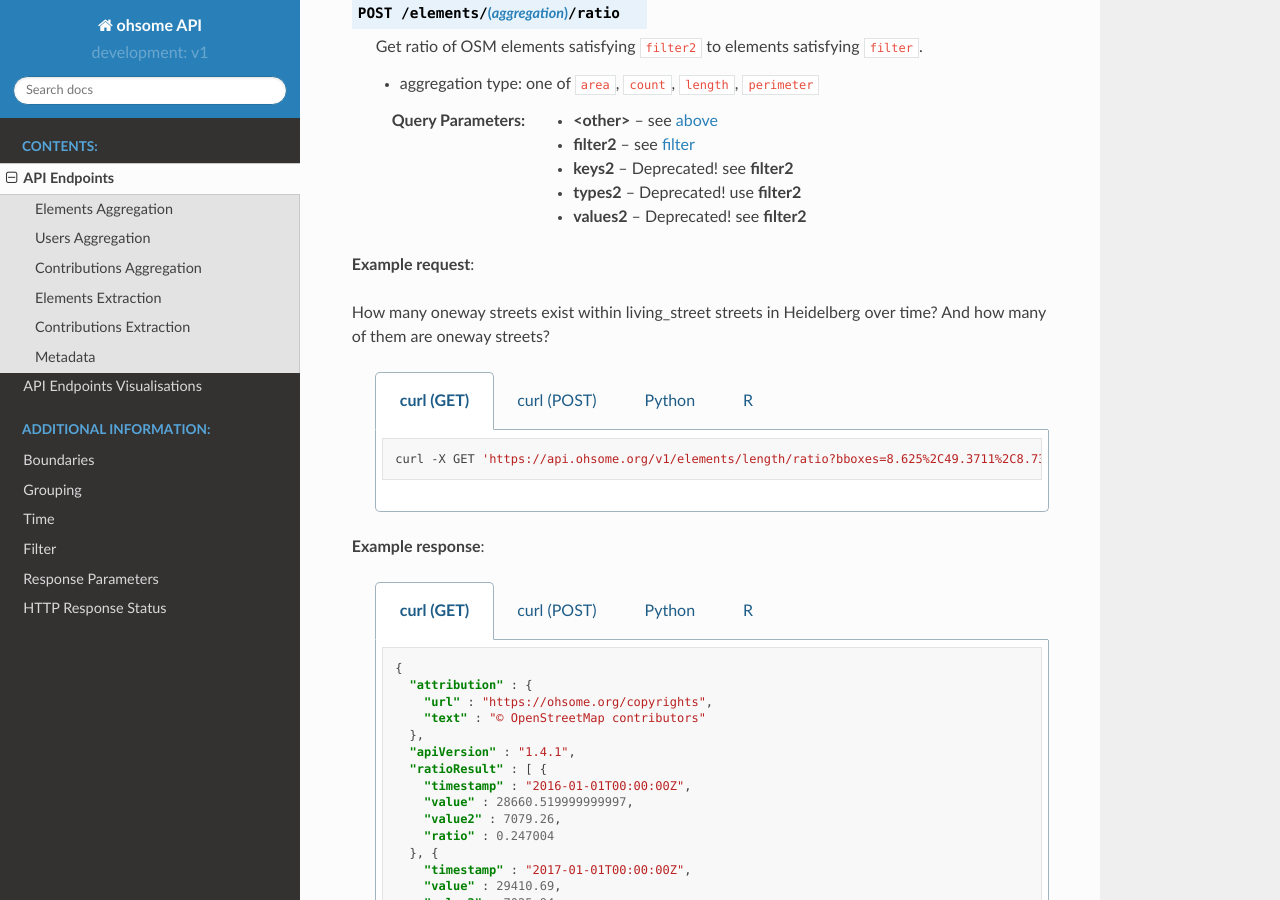
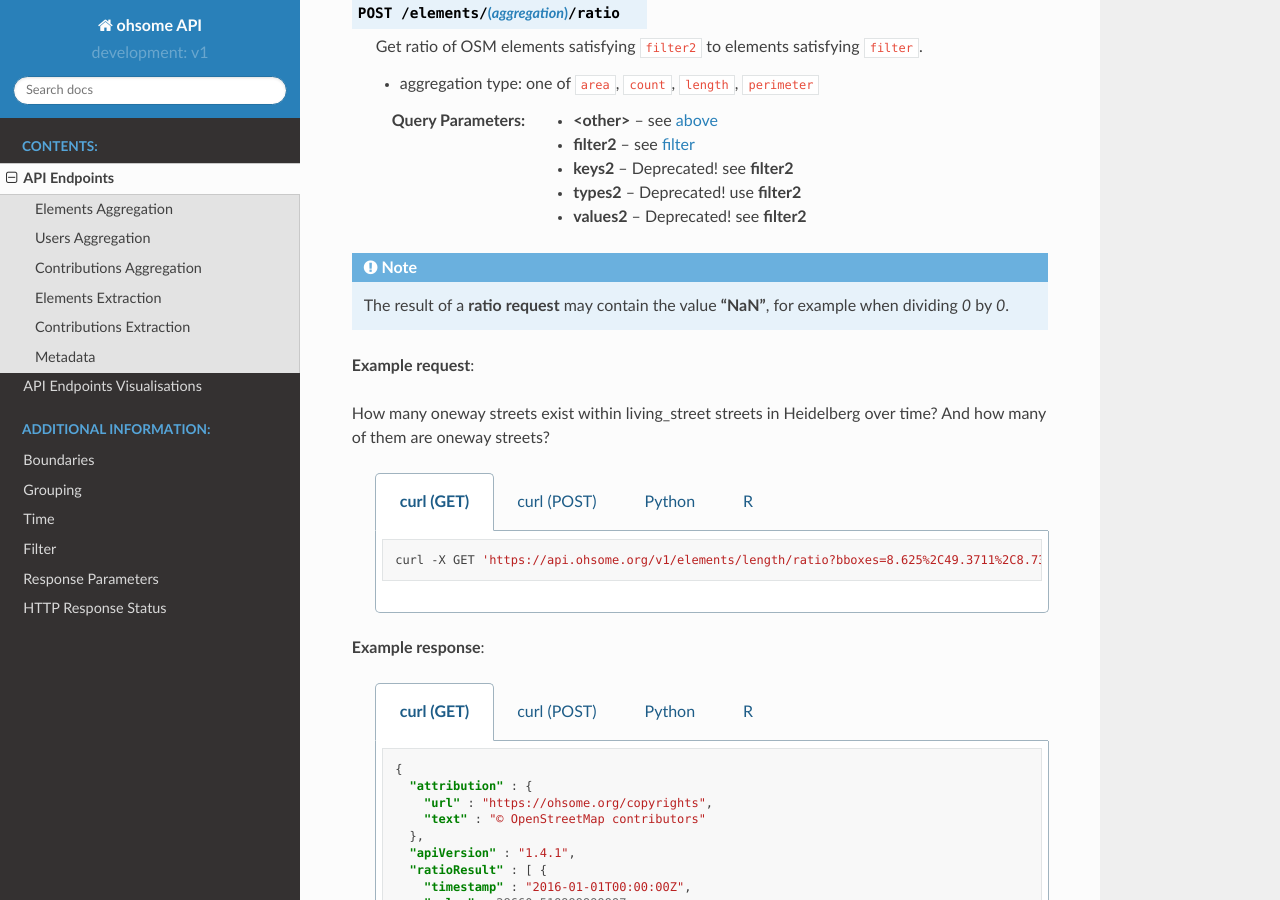
Before and after one commit to GIScience/ohsome-api, a Sphinx documentation site: the page built from docs/endpoints.rst, in a window 1280 px wide and 900 px high, scrolled down 2537 px. Built offline with Sphinx 7.4.7 and the Read the Docs theme 2.0.0, drawn with Linux system fonts in a browser that asks for light colours.

Commit message:
add info regarding "NaN" ratio to docs

```diff
--- a/docs/endpoints.rst
+++ b/docs/endpoints.rst
@@ -236,6 +236,8 @@
    :query keys2: Deprecated! see **filter2**
    :query types2: Deprecated! use **filter2**
    :query values2: Deprecated! see **filter2**
+
+.. note:: The result of a **ratio request** may contain the value **"NaN"**, for example when dividing `0` by `0`.
 
 **Example request**:
 
```
